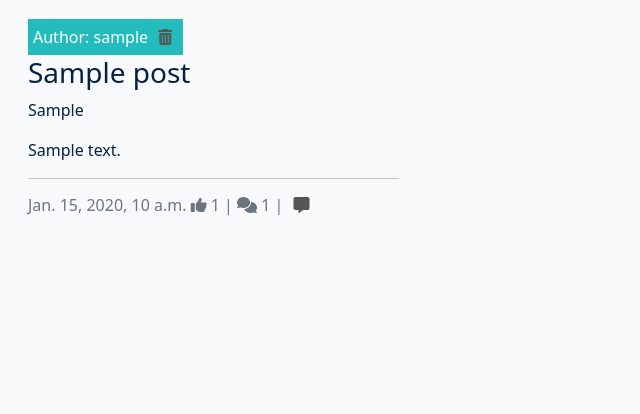
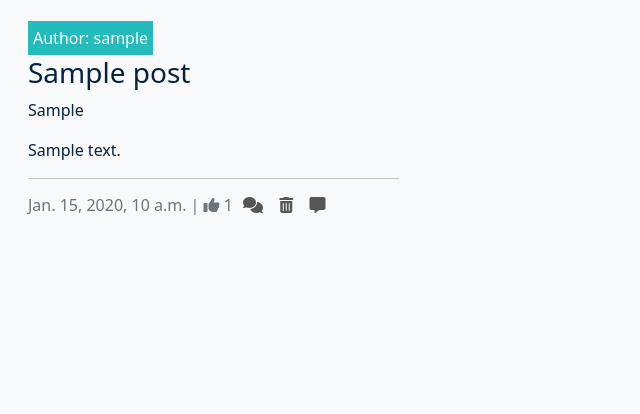
Before and after one commit to HumaIlyas/Project-4, a Django app: page / in a window 1280 px wide. Shown: the part 66-480 px from the top of the page, without its empty margins (0-640 px from the left). Run offline with Django 3.2, Linux system fonts and the light colour scheme; a user stored in the database is signed in; tables that the repository leaves empty hold one stand-in row (values such as "Sample post"); some libraries are stand-ins or nearby versions.

Commit message:
Add icon for comments to see the number & list of comments and some editorial changes in html pages

```diff
--- a/static/css/style.css
+++ b/static/css/style.css
@@ -173,6 +173,10 @@
     border: none;
 }
 
+a {
+    text-decoration: none;
+}
+
 /* Post delete */
 .btn-delete {
     color: #585655;
@@ -182,6 +186,20 @@
 
 .btn-delete:hover,
 .btn-delete:active {
+    color: #363534;
+    background: transparent;
+    border: none;
+}
+
+/* comment on a post */
+.btn-comment {
+    color: #585655;
+    border: none;
+    background: transparent;
+}
+
+.btn-comment:hover,
+.btn-comment:active {
     color: #363534;
     background: transparent;
     border: none;
@@ -211,6 +229,11 @@
     position: absolute;
 }
 
+#message {
+    text-align: center;
+}
+
+
 /* footer */
 .social-networks > li {
     display: inline;
--- a/templates/news/index.html
+++ b/templates/news/index.html
@@ -27,16 +27,7 @@
 
                                 <!-- Post author -->
                                 <div class="image-flash">
-                                    <p class="author">Author: {{ post.author }}
-                                        <!-- Post delete by admin or regular users without having to access the admin panel -->
-                                        {% if request.user.is_superuser or request.user == post.author %}
-                                        <a href="{% url 'delete_post' post.slug %}">
-                                            <button type="submit" name="post_id" value="{{post.slug}}" class="btn-delete">
-                                                <i class="fa-solid fa-trash-can"></i>
-                                            </button>
-                                        </a>
-                                        {% endif %}
-                                    </p>
+                                    <p class="author">Author: {{ post.author }}</p>
                                 </div>
                             </div>
 
@@ -49,9 +40,28 @@
                             <hr />
 
                             <!-- Number of likes & comments -->
-                            <p class="card-text text-muted h6">{{ post.created_on}}
-                                <i class="fa-solid fa-thumbs-up"></i> {{ post.number_of_likes }} |
-                                <i class="fas fa-comments"> </i> {{ post.comments.all.count }} |
+                            <p class="card-text text-muted h6">{{ post.created_on}} |
+                                <i class="fa-solid fa-thumbs-up"></i> {{ post.number_of_likes }}
+
+                                <!-- User to see number & list of comments after sign in -->
+                                {% if user.is_authenticated %}
+                                {% with comments.count as total_comments %}
+                                <a href="{% url 'news/post_detail' post.slug %}">
+                                    <button type="submit" name="post_id" value="{{post.slug}}" class="btn-comment">
+                                        <i class="fa-solid fa-comments"></i>{{ total_comments }}
+                                    </button>
+                                </a>
+                                {% endwith %}
+                                {% endif %}
+
+                                <!-- Post delete by admin or regular users without having to access the admin panel -->
+                                {% if request.user.is_superuser or request.user == post.author %}
+                                <a href="{% url 'delete_post' post.slug %}">
+                                    <button type="submit" name="post_id" value="{{post.slug}}" class="btn-delete">
+                                        <i class="fa-solid fa-trash-can"></i>
+                                    </button>
+                                </a>
+                                {% endif %}
 
                                 <!-- Comments need approval message for admin without having to access the admin panel -->
                                 {% if request.user.is_superuser %}
```
Also changed, not shown: templates/news/post_detail.html (+13 -17 lines).
